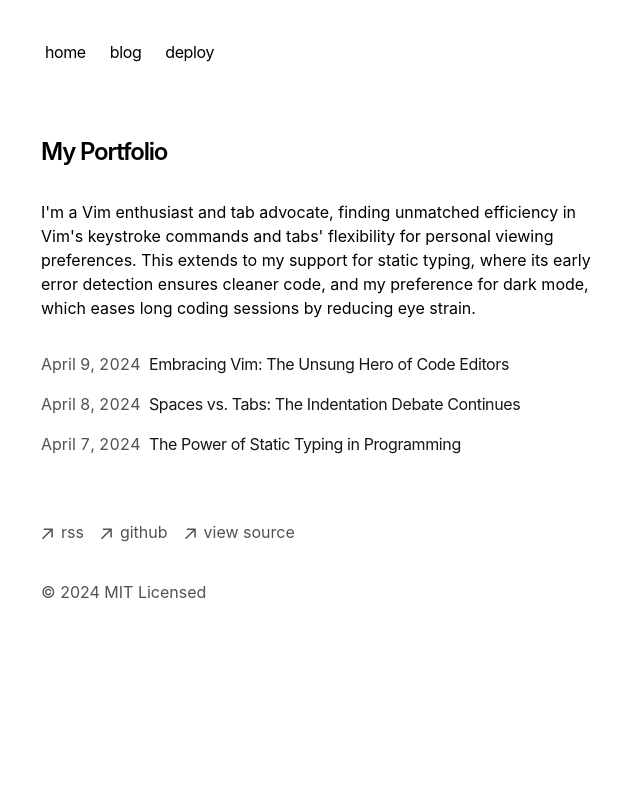
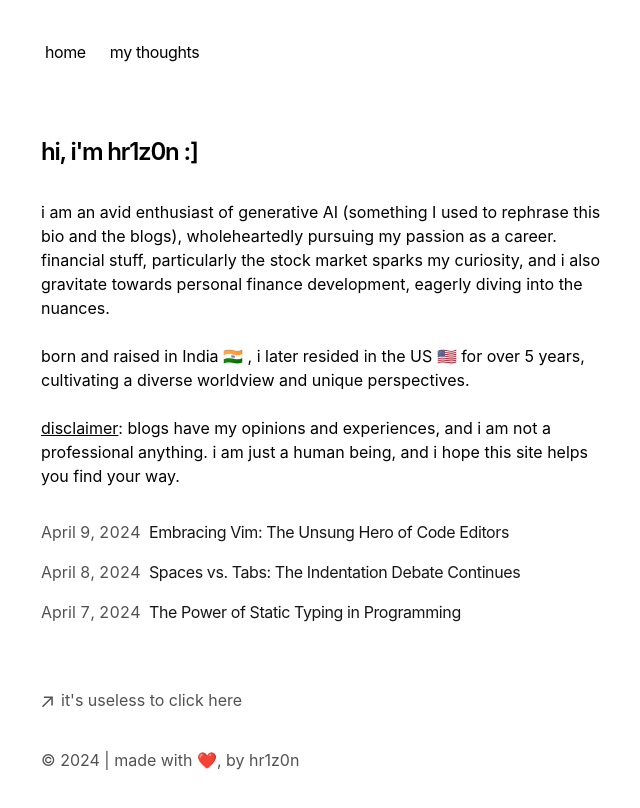
Before and after one commit to pratham-darooka/hr1z0n, a Next.js app: page / in a window 1280 px wide. Shown: the top 808 px of the page, without its empty margins (311-951 px from the left). Built offline with nearby package versions, Linux system fonts and the light colour scheme.

Commit message:
init blog, template posts only

```diff
--- a/app/blog/[slug]/page.tsx
+++ b/app/blog/[slug]/page.tsx
@@ -77,7 +77,7 @@ export default function Blog({ params }) {
             url: `${baseUrl}/blog/${post.slug}`,
             author: {
               '@type': 'Person',
-              name: 'My Portfolio',
+              name: 'hr1z0n',
             },
           }),
         }}
--- a/app/blog/page.tsx
+++ b/app/blog/page.tsx
@@ -1,14 +1,14 @@
 import { BlogPosts } from 'app/components/posts'
 
 export const metadata = {
-  title: 'Blog',
-  description: 'Read my blog.',
+  title: 'my thoughts',
+  description: 'Read my thoughts and experiences.',
 }
 
 export default function Page() {
   return (
     <section>
-      <h1 className="font-semibold text-2xl mb-8 tracking-tighter">My Blog</h1>
+      <h1 className="font-semibold text-2xl mb-8 tracking-tighter">behold, my thoughts and experiences...</h1>
       <BlogPosts />
     </section>
   )
--- a/app/components/footer.tsx
+++ b/app/components/footer.tsx
@@ -24,37 +24,15 @@ export default function Footer() {
             className="flex items-center transition-all hover:text-neutral-800 dark:hover:text-neutral-100"
             rel="noopener noreferrer"
             target="_blank"
-            href="/rss"
+            href="https://github.com/pratham-darooka/hr1z0n"
           >
             <ArrowIcon />
-            <p className="ml-2 h-7">rss</p>
-          </a>
-        </li>
-        <li>
-          <a
-            className="flex items-center transition-all hover:text-neutral-800 dark:hover:text-neutral-100"
-            rel="noopener noreferrer"
-            target="_blank"
-            href="https://github.com/vercel/next.js"
-          >
-            <ArrowIcon />
-            <p className="ml-2 h-7">github</p>
-          </a>
-        </li>
-        <li>
-          <a
-            className="flex items-center transition-all hover:text-neutral-800 dark:hover:text-neutral-100"
-            rel="noopener noreferrer"
-            target="_blank"
-            href="https://vercel.com/templates/next.js/portfolio-starter-kit"
-          >
-            <ArrowIcon />
-            <p className="ml-2 h-7">view source</p>
+            <p className="ml-2 h-7">it's useless to click here</p>
           </a>
         </li>
       </ul>
       <p className="mt-8 text-neutral-600 dark:text-neutral-300">
-        © {new Date().getFullYear()} MIT Licensed
+        © {new Date().getFullYear()} | made with ❤️, by hr1z0n
       </p>
     </footer>
   )
--- a/app/components/nav.tsx
+++ b/app/components/nav.tsx
@@ -5,10 +5,7 @@ const navItems = {
     name: 'home',
   },
   '/blog': {
-    name: 'blog',
-  },
-  'https://vercel.com/templates/next.js/portfolio-starter-kit': {
-    name: 'deploy',
+    name: 'my thoughts',
   },
 }
 
--- a/app/layout.tsx
+++ b/app/layout.tsx
@@ -11,15 +11,15 @@ import { baseUrl } from './sitemap'
 export const metadata: Metadata = {
   metadataBase: new URL(baseUrl),
   title: {
-    default: 'Next.js Portfolio Starter',
-    template: '%s | Next.js Portfolio Starter',
+    default: 'hr1z0n',
+    template: '%s | hr1z0n',
   },
   description: 'This is my portfolio.',
   openGraph: {
-    title: 'My Portfolio',
-    description: 'This is my portfolio.',
+    title: 'hr1z0n',
+    description: 'Thoughts and experiences.',
     url: baseUrl,
-    siteName: 'My Portfolio',
+    siteName: 'hr1z0n',
     locale: 'en_US',
     type: 'website',
   },
--- a/app/not-found.tsx
+++ b/app/not-found.tsx
@@ -2,9 +2,9 @@ export default function NotFound() {
   return (
     <section>
       <h1 className="mb-8 text-2xl font-semibold tracking-tighter">
-        404 - Page Not Found
+        404 - You're lost :]
       </h1>
-      <p className="mb-4">The page you are looking for does not exist.</p>
+      <p className="mb-4">Nah, this is not the page you should be looking for.</p>
     </section>
   )
 }
--- a/app/og/route.tsx
+++ b/app/og/route.tsx
@@ -2,7 +2,7 @@ import { ImageResponse } from 'next/og'
 
 export function GET(request: Request) {
   let url = new URL(request.url)
-  let title = url.searchParams.get('title') || 'Next.js Portfolio Starter'
+  let title = url.searchParams.get('title') || 'hr1z0n'
 
   return new ImageResponse(
     (
--- a/app/page.tsx
+++ b/app/page.tsx
@@ -4,14 +4,33 @@ export default function Page() {
   return (
     <section>
       <h1 className="mb-8 text-2xl font-semibold tracking-tighter">
-        My Portfolio
+        hi, i'm hr1z0n :]
       </h1>
       <p className="mb-4">
-        {`I'm a Vim enthusiast and tab advocate, finding unmatched efficiency in
-        Vim's keystroke commands and tabs' flexibility for personal viewing
-        preferences. This extends to my support for static typing, where its
-        early error detection ensures cleaner code, and my preference for dark
-        mode, which eases long coding sessions by reducing eye strain.`}
+        {/* If you find this: Here's the original that was rephrased by AI :] */}
+        {/* {`I'm a gen z trying to make a living off my passion for generative ai.
+        I am super interested in finance, particulary the stock market and personal finance.
+        I was born and brought up in India, and have also lived in the US for a litle over 5 years.
+        I don't really like to talk much about myself and create social media content
+        but I am creating this website to share my thoughts and experiences with the world.
+        I am a unsocial person and usually pretty lonely. I hope this site helps you find your way.
+        Will keep adding more content as I learn more about myself and my journey.
+        These blogs would be for my knowledge but will be rephrased using AI - I am not a good writer.`} */}
+
+        {`i am an avid enthusiast of generative AI (something I used to rephrase this bio and the blogs),
+        wholeheartedly pursuing my passion as a career.
+        financial stuff, particularly the stock market sparks my curiosity,
+        and i also gravitate towards personal finance development,
+        eagerly diving into the nuances.`}
+        <br/>
+        <br/>
+        {`born and raised in India 🇮🇳 , i later resided in the US 🇺🇸 for over 5 years,
+        cultivating a diverse worldview and unique perspectives.`}
+        <br/>
+        <br/>
+        <u>disclaimer</u>
+        {`: blogs have my opinions and experiences, and i am not a professional anything.
+        i am just a human being, and i hope this site helps you find your way.`}
       </p>
       <div className="my-8">
         <BlogPosts />
--- a/app/rss/route.ts
+++ /dev/null
@@ -1,42 +0,0 @@
-import { baseUrl } from 'app/sitemap'
-import { getBlogPosts } from 'app/blog/utils'
-
-export async function GET() {
-  let allBlogs = await getBlogPosts()
-
-  const itemsXml = allBlogs
-    .sort((a, b) => {
-      if (new Date(a.metadata.publishedAt) > new Date(b.metadata.publishedAt)) {
-        return -1
-      }
-      return 1
-    })
-    .map(
-      (post) =>
-        `<item>
-          <title>${post.metadata.title}</title>
-          <link>${baseUrl}/blog/${post.slug}</link>
-          <description>${post.metadata.summary || ''}</description>
-          <pubDate>${new Date(
-            post.metadata.publishedAt
-          ).toUTCString()}</pubDate>
-        </item>`
-    )
-    .join('\n')
-
-  const rssFeed = `<?xml version="1.0" encoding="UTF-8" ?>
-  <rss version="2.0">
-    <channel>
-        <title>My Portfolio</title>
-        <link>${baseUrl}</link>
-        <description>This is my portfolio RSS feed</description>
-        ${itemsXml}
-    </channel>
-  </rss>`
-
-  return new Response(rssFeed, {
-    headers: {
-      'Content-Type': 'text/xml',
-    },
-  })
-}
--- a/app/sitemap.ts
+++ b/app/sitemap.ts
@@ -1,6 +1,6 @@
 import { getBlogPosts } from 'app/blog/utils'
 
-export const baseUrl = 'https://portfolio-blog-starter.vercel.app'
+export const baseUrl = 'https://www.hr1z0n.com'
 
 export default async function sitemap() {
   let blogs = getBlogPosts().map((post) => ({
```
Also changed, not shown: 1 other file (tests, documents, lock files or other folders).
